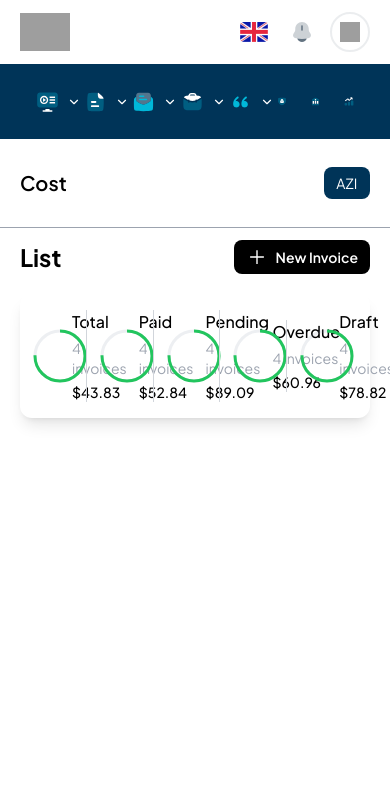
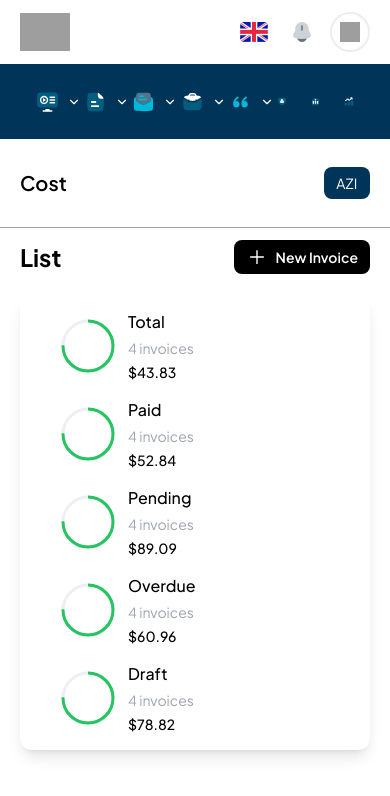
Before and after one commit to BCPAZ/crm-app, a React (Vite) app: page /cost in a window 390 px wide. Shown: the top 796 px of the page. Built offline with nearby package versions, Linux system fonts and the light colour scheme; grey boxes are pictures that could not be loaded.

Commit message:
style : Responsive added to invoice panel

```diff
--- a/src/components/App/Cost/InvoicePanel.jsx
+++ b/src/components/App/Cost/InvoicePanel.jsx
@@ -3,7 +3,7 @@ import CircleProgressBar from "./CircleProgressBar";
 
 const InvoicePanel = () => {
   return (
-    <div className="p-4 rounded-xl shadow-lg grid grid-cols-5 place-content-center place-items-center gap-4">
+    <div className="p-4 rounded-xl shadow-lg grid lg:grid-cols-5 md:grid-cols-3 sm:grid-cols-2 grid-cols-1 place-content-center place-items-center gap-4">
       {invoices.map((invoice, index) => (
         <div key={index} className="flex items-center gap-3 border-grey/20 px-6 relative w-full">
           <CircleProgressBar progress={75} />
@@ -13,7 +13,7 @@ const InvoicePanel = () => {
             <span className="font-medium text-sm">${invoice.price}</span>
           </div>
           {index < invoices.length - 1 && (
-            <div className="absolute right-0 top-1/2 transform -translate-y-1/2 w-px h-full bg-gray-300"></div>
+            <div className="absolute right-0 top-1/2 transform -translate-y-1/2 w-px h-full bg-gray-300 sm:block hidden"></div>
           )}
         </div>
       ))}
```
